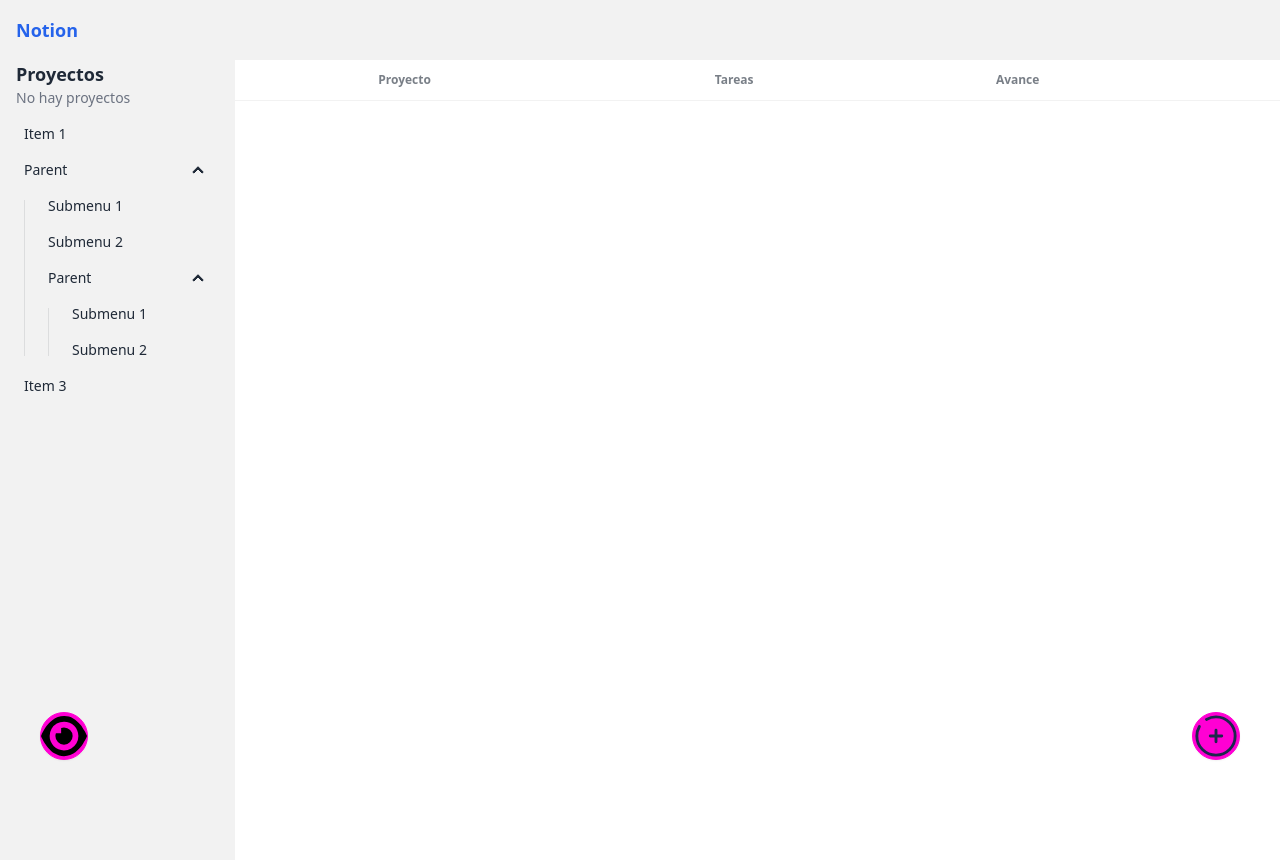
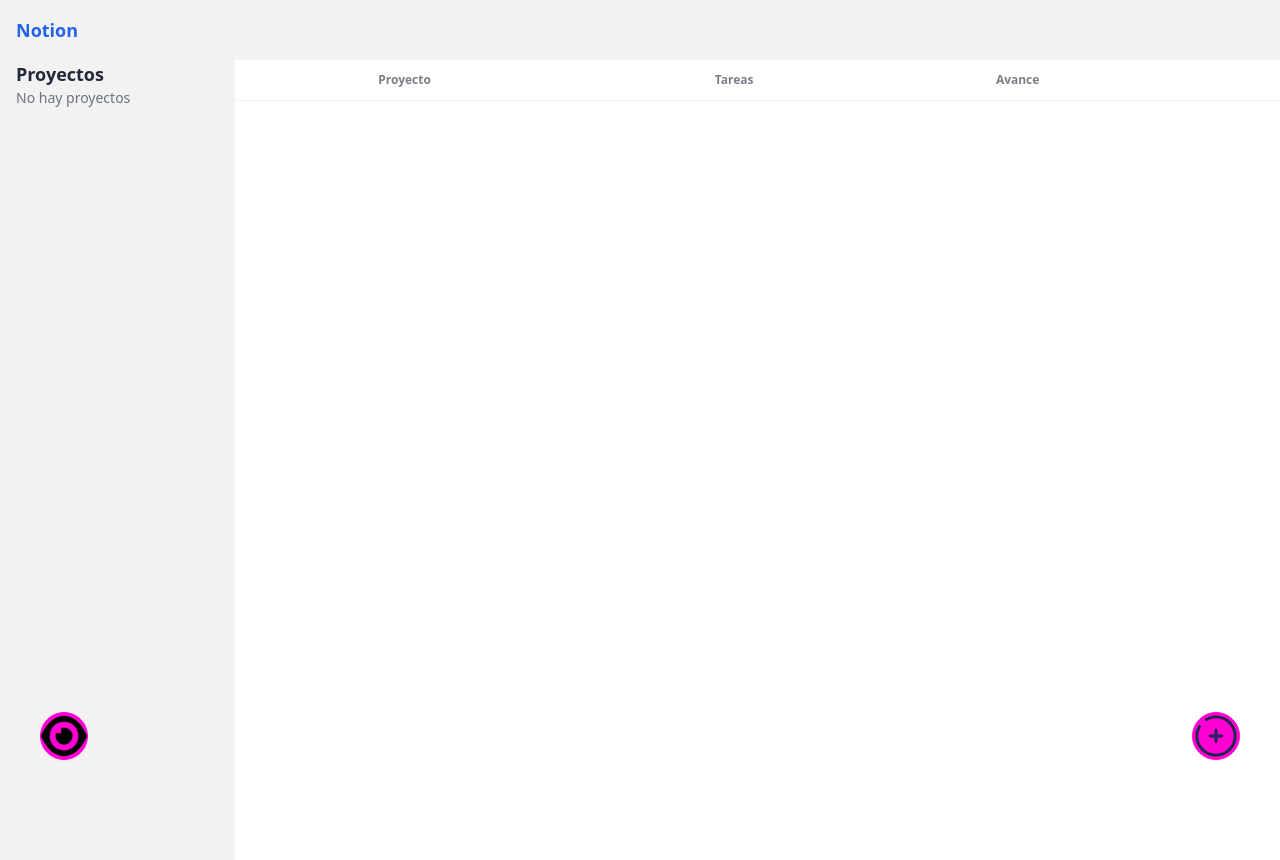
Before and after one commit to AlonsoAM/ProjectsApp-Vue, a Vue app: page /projects in a window 1280 px wide. Built offline with nearby package versions, Linux system fonts and the light colour scheme.

Commit message:
Menu lateral

```diff
--- a/src/modules/projects/components/SideMenu.vue
+++ b/src/modules/projects/components/SideMenu.vue
@@ -1,33 +1,39 @@
 <script setup lang="ts">
+import {useProjectStore} from "@/modules/projects/store/projects.store";
+
+const projectStore = useProjectStore()
+
 
 </script>
 
 <template>
   <aside class="bg-base-200 w-72 min-h-screen">
     <h2 class="text-lg font-bold mx-4">Proyectos</h2>
-    <p class="text-sm text-gray-500 mx-4">No hay proyectos</p>
+    <p v-if="projectStore.noProjects" class="text-sm text-gray-500 mx-4">No hay proyectos</p>
     <!--   Menu   -->
-    <ul class="menu rounded-box w-56">
-      <li><a>Item 1</a></li>
-      <li>
-        <details open>
-          <summary>Parent</summary>
-          <ul>
-            <li><a>Submenu 1</a></li>
-            <li><a>Submenu 2</a></li>
-            <li>
-              <details open>
-                <summary>Parent</summary>
-                <ul>
-                  <li><a>Submenu 1</a></li>
-                  <li><a>Submenu 2</a></li>
-                </ul>
-              </details>
-            </li>
-          </ul>
-        </details>
+    <ul v-else class="menu rounded-box w-56">
+      <li v-for="project in projectStore.projectList" :key="project.id">
+        <template v-if="project.tasks.length > 0">
+          <details>
+            <summary>
+              <router-link :to="`/project/${project.id}`">
+                {{ project.name }}
+              </router-link>
+            </summary>
+            <ul>
+              <li v-for="task in project.tasks" :key="task.id">
+                <router-link :to="`/project/${project.id}`">{{ task.name }}</router-link>
+              </li>
+            </ul>
+          </details>
+        </template>
+        <template v-else>
+          <router-link :to="`/project/${project.id}`">
+            {{ project.name }}
+          </router-link>
+        </template>
       </li>
-      <li><a>Item 3</a></li>
+
     </ul>
   </aside>
 
--- a/src/modules/projects/store/projects.store.ts
+++ b/src/modules/projects/store/projects.store.ts
@@ -21,10 +21,11 @@
 
     return {
         // Properties
-        // projects,
+        projects,
 
         // Computed Properties (Getters)
         projectList: computed(() => [...projects.value]),
+        noProjects: computed(() => projects.value.length === 0),
 
         // Methods (Actions)
         addProject
```
